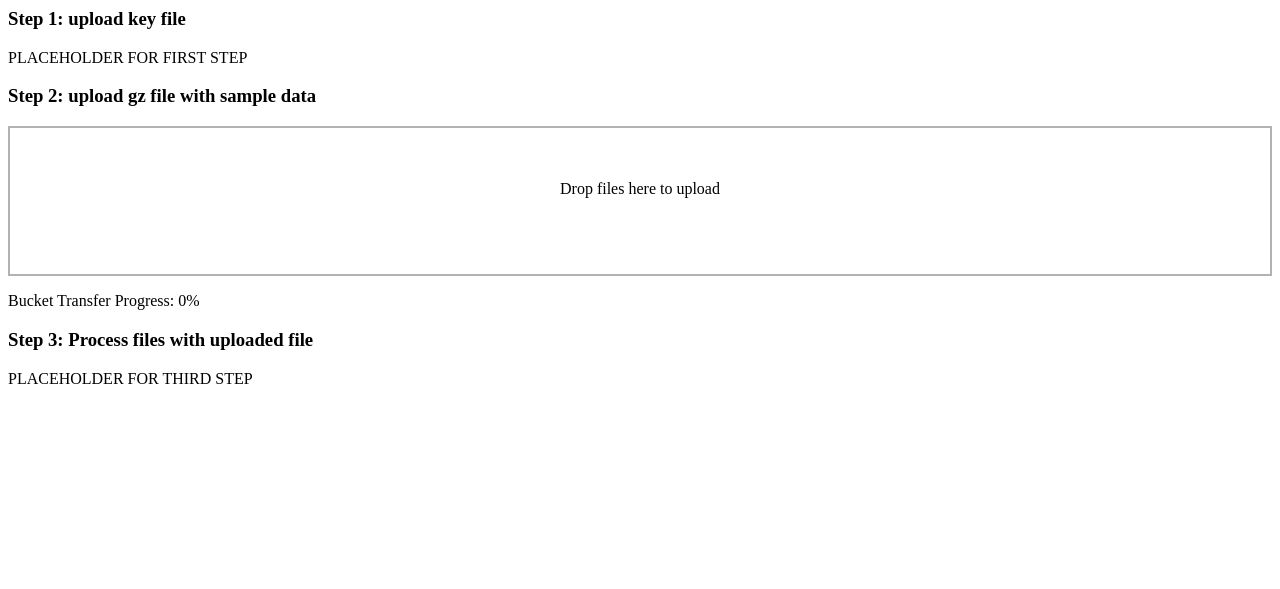
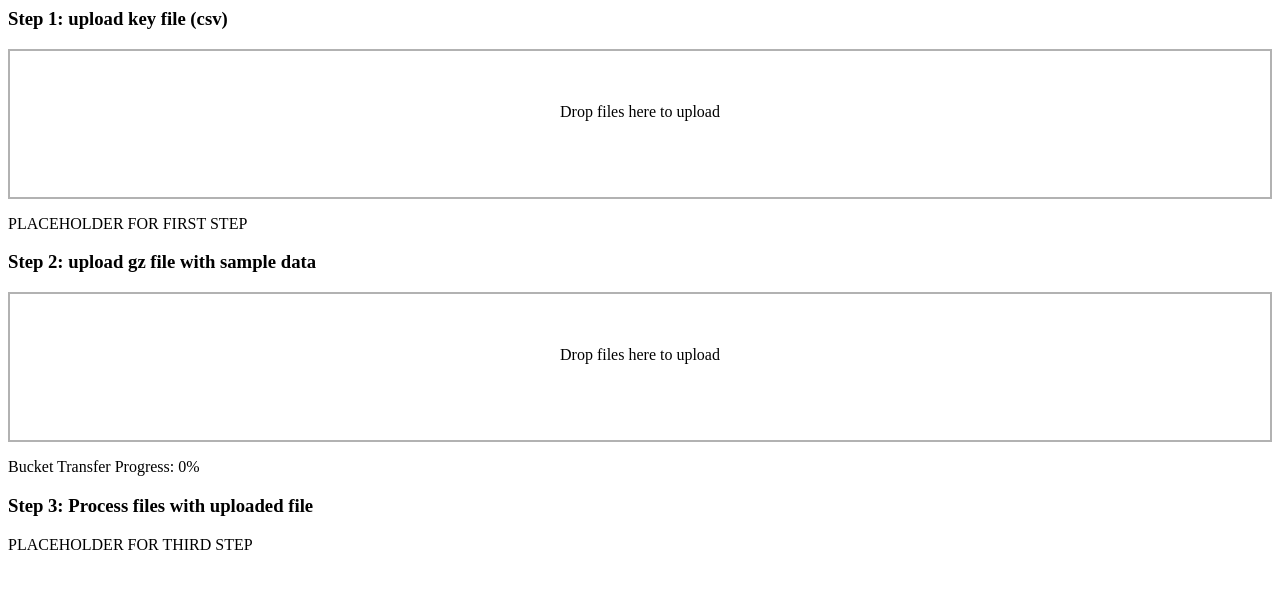
Before and after one commit to SocietyProtectionUndergroundNetworks/sequencing-submission-form, a Flask app: page /form in a window 1280 px wide. Shown: the top 589 px of the page. Run offline with Flask 3, Linux system fonts and the light colour scheme; the visitor is signed in with stand-in values (Sample User, id 1); parts of the project's set-up code (start-up, migrations or seed data) failed here and were passed over; some libraries are stand-ins or nearby versions.

Commit message:
Allow for second file upload

```diff
--- a/app.py
+++ b/app.py
@@ -155,6 +155,17 @@ def logout():
 def upload_form():
     return render_template("form.html")
 
+@app.post("/uploadcsv")
+@login_required
+def upload_csv():
+    # Handle CSV file uploads separately
+    file = request.files['file']
+    # Process the CSV file (e.g., save it or perform specific operations)
+    filename = secure_filename(file.filename)
+    save_path = Path("uploads", filename)
+    file.save(save_path)  # Save the CSV file to a specific location
+    return 'CSV file uploaded successfully'
+
 @app.post("/upload")
 @login_required
 def upload_chunked():
--- a/templates/form.html
+++ b/templates/form.html
@@ -4,11 +4,19 @@
     <script src="/static/js/dropzone.min.js"></script>
     <link href="/static/css/dropzone.min.css" rel="stylesheet" type="text/css" />
     <script src="https://ajax.googleapis.com/ajax/libs/jquery/3.7.1/jquery.min.js"></script>
-    <title>File Dropper</title>
+    <title>Upload data</title>
 </head>
 <body>
     <div id="step1">
-      <h3> Step 1: upload key file </h3>
+      <h3> Step 1: upload key file (csv) </h3>
+      <form
+          method="POST"
+          action="/uploadcsv"
+          class="dropzone dz-clickable"
+          id="csvDropper"
+          enctype="multipart/form-data"
+      >
+      </form>
       <div> PLACEHOLDER FOR FIRST STEP </div>
     </div>
     <div id="step2">
@@ -17,7 +25,7 @@
           method="POST"
           action="/upload"
           class="dropzone dz-clickable"
-          id="dropper"
+          id="otherDropper"
           enctype="multipart/form-data"
       >
       </form>
@@ -30,10 +38,19 @@
       <div> PLACEHOLDER FOR THIRD STEP </div>
     </div>
     <script type="application/javascript">
-        Dropzone.options.dropper = {
+        let progressTrackers = {}; // To track progress for each file
+        Dropzone.options.csvDropper = {
+            paramName: "file",
+            url: "/uploadcsv", // Set the specific endpoint for CSV
+            maxFilesize: 1, // MB
+            acceptedFiles: '.csv'
+        };
+
+        Dropzone.options.otherDropper = {
             paramName: "file",
             chunking: true,
             forceChunking: true,
+            acceptedFiles : ".tar,.gz",
             url: "/upload",
             maxFilesize: 25025, // megabytes
             chunkSize: 1000000, // bytes
@@ -41,14 +58,23 @@
 
             sending: function(file, xhr, formData) {
                 let file_uuid = file.upload.uuid;
-                if (file_uuid) {
+
+                if (file_uuid && !progressTrackers[file_uuid]) {
+                    progressTrackers[file_uuid] = true;
                     updateProgress(file_uuid);
                 }
             }
         }
 
+        let intervals = {}; // To store interval IDs for each file upload
+
         function updateProgress(file_uuid) {
-            let intervalId = setInterval(function () {
+            console.log('We will now start calling for updates');
+
+            // Clear any existing interval for the same file upload
+            clearInterval(intervals[file_uuid]);
+
+            intervals[file_uuid] = setInterval(function () {
                 $.ajax({
                     url: `/uploadprogress?file_uuid=${file_uuid}`,
                     type: 'GET',
@@ -57,14 +83,15 @@
                         $('#bucketProgress').text(`Bucket Transfer Progress: ${progress}%`);
 
                         if (progress >= 100) {
-                            clearInterval(intervalId); // Stop updating when progress reaches 100%
+                            clearInterval(intervals[file_uuid]); // Stop updating when progress reaches 100%
+                            console.log('We will now stop calling for updates');
                         }
                     },
                     error: function() {
                         // Handle error situations
                     }
                 });
-            }, 1000); // Update progress every second (adjust timing as needed)
+            }, 5000); // Update progress every 5 seconds (adjust timing as needed)
         }
     </script>
 </body>
```
